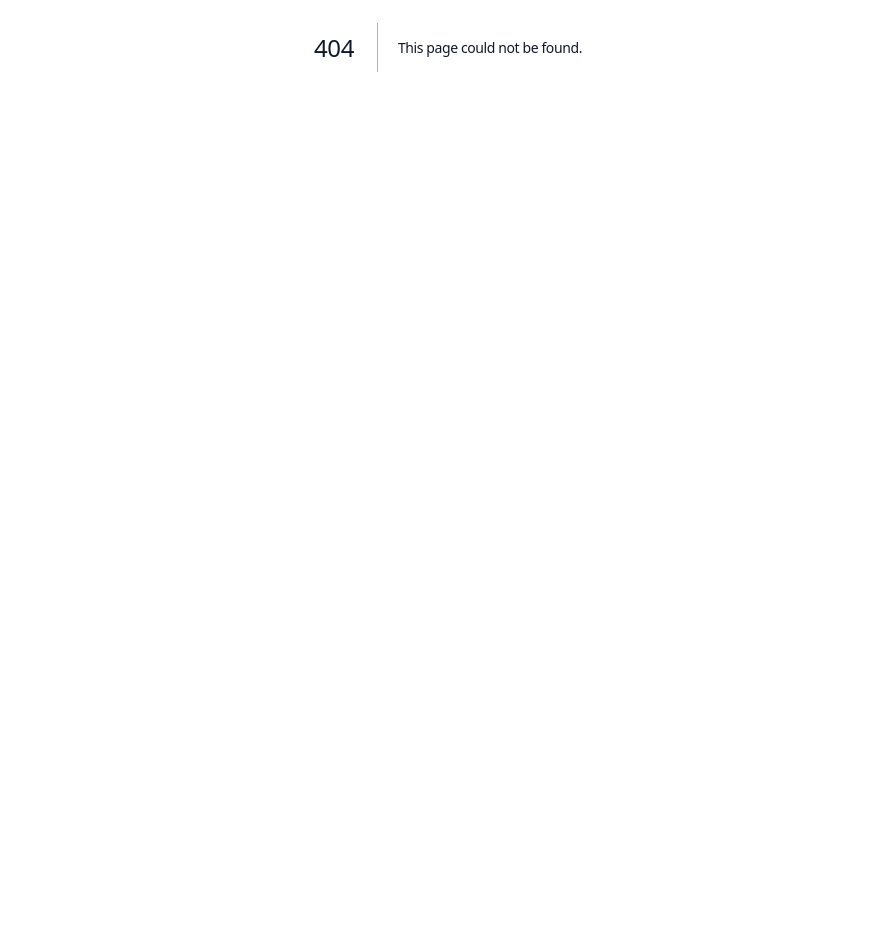
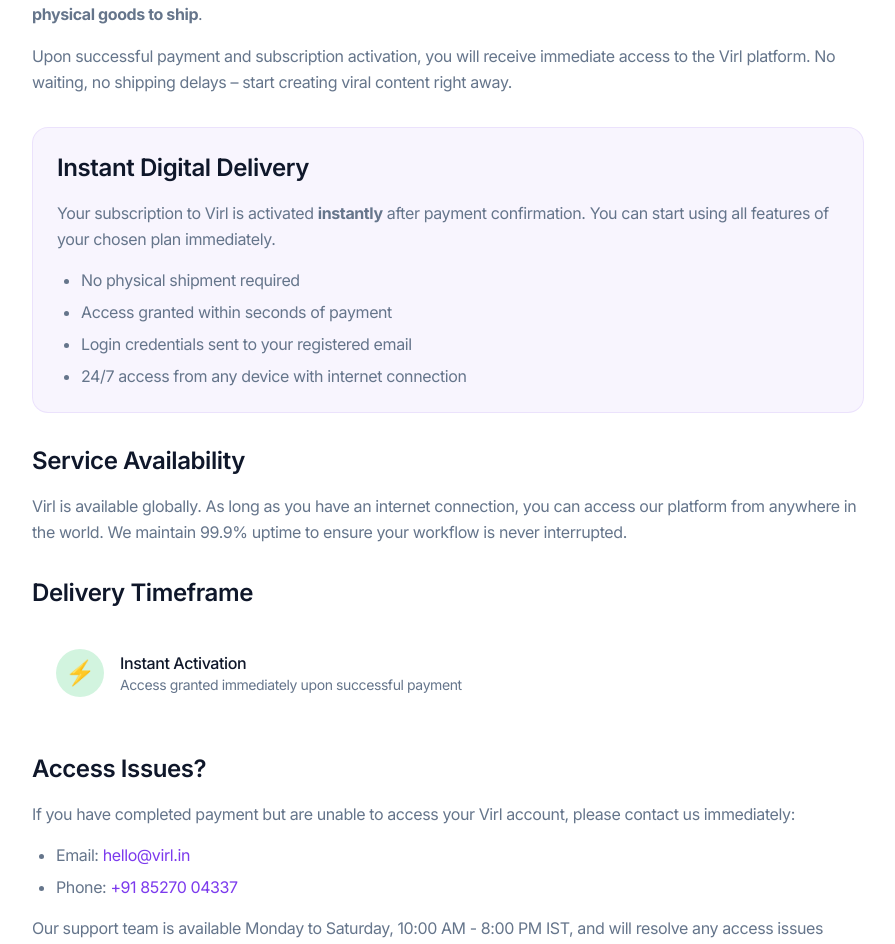
Before and after one commit to pranavchhipa/Virl_Webapp, a Next.js app: page /shipping-policy in a window 1280 px wide. Before the commit this address had no page. Shown: the part 353-1297 px from the top of the page, without its empty margins (192-1087 px from the left). Before the commit the page ends 800 px from the top, so only its background shows below. Built offline with nearby package versions, Linux system fonts and the light colour scheme.

Commit message:
Add Shipping Policy page for Razorpay verification

```diff
--- /dev/null
+++ b/app/shipping-policy/page.tsx
@@ -0,0 +1,5 @@
+import ShippingPolicy from "@/components/landing-lovable/ShippingPolicy";
+
+export default function ShippingPolicyPage() {
+    return <ShippingPolicy />;
+}
--- a/components/landing-lovable/Footer.tsx
+++ b/components/landing-lovable/Footer.tsx
@@ -19,6 +19,7 @@
     { name: "Privacy Policy", href: "/privacy-policy" },
     { name: "Terms of Service", href: "/terms-of-service" },
     { name: "Refund Policy", href: "/refund-policy" },
+    { name: "Shipping Policy", href: "/shipping-policy" },
   ],
 };
 
--- /dev/null
+++ b/components/landing-lovable/ShippingPolicy.tsx
@@ -0,0 +1,84 @@
+import Navbar from "@/components/landing-lovable/Navbar";
+import Footer from "@/components/landing-lovable/Footer";
+
+const ShippingPolicy = () => {
+    return (
+        <div className="min-h-screen bg-background">
+            <Navbar />
+            <main className="pt-32 pb-20">
+                <div className="container mx-auto px-4 sm:px-6 lg:px-8 max-w-4xl">
+                    <h1 className="text-4xl sm:text-5xl font-bold mb-8 gradient-text">Shipping & Delivery Policy</h1>
+                    <p className="text-muted-foreground mb-12">Last Updated: January 17, 2026</p>
+
+                    <div className="prose prose-lg dark:prose-invert max-w-none space-y-8">
+                        <section>
+                            <h2 className="text-2xl font-semibold mb-4">Digital Product - No Physical Shipping</h2>
+                            <p className="text-muted-foreground leading-relaxed">
+                                Virl is a <strong>Software-as-a-Service (SaaS)</strong> platform that is delivered entirely online. As a digital product, there are <strong>no physical goods to ship</strong>.
+                            </p>
+                            <p className="text-muted-foreground leading-relaxed mt-4">
+                                Upon successful payment and subscription activation, you will receive immediate access to the Virl platform. No waiting, no shipping delays – start creating viral content right away.
+                            </p>
+                        </section>
+
+                        <section className="bg-primary/5 border border-primary/10 rounded-2xl p-6">
+                            <h2 className="text-2xl font-semibold mb-4">Instant Digital Delivery</h2>
+                            <p className="text-muted-foreground leading-relaxed">
+                                Your subscription to Virl is activated <strong>instantly</strong> after payment confirmation. You can start using all features of your chosen plan immediately.
+                            </p>
+                            <ul className="list-disc pl-6 text-muted-foreground space-y-2 mt-4">
+                                <li>No physical shipment required</li>
+                                <li>Access granted within seconds of payment</li>
+                                <li>Login credentials sent to your registered email</li>
+                                <li>24/7 access from any device with internet connection</li>
+                            </ul>
+                        </section>
+
+                        <section>
+                            <h2 className="text-2xl font-semibold mb-4">Service Availability</h2>
+                            <p className="text-muted-foreground leading-relaxed">
+                                Virl is available globally. As long as you have an internet connection, you can access our platform from anywhere in the world. We maintain 99.9% uptime to ensure your workflow is never interrupted.
+                            </p>
+                        </section>
+
+                        <section>
+                            <h2 className="text-2xl font-semibold mb-4">Delivery Timeframe</h2>
+                            <div className="bg-muted/50 rounded-2xl p-6 space-y-4">
+                                <div className="flex items-center gap-4">
+                                    <div className="w-12 h-12 rounded-full bg-green-500/20 flex items-center justify-center">
+                                        <span className="text-2xl">⚡</span>
+                                    </div>
+                                    <div>
+                                        <h3 className="font-medium">Instant Activation</h3>
+                                        <p className="text-sm text-muted-foreground">Access granted immediately upon successful payment</p>
+                                    </div>
+                                </div>
+                            </div>
+                        </section>
+
+                        <section>
+                            <h2 className="text-2xl font-semibold mb-4">Access Issues?</h2>
+                            <p className="text-muted-foreground leading-relaxed">
+                                If you have completed payment but are unable to access your Virl account, please contact us immediately:
+                            </p>
+                            <ul className="list-disc pl-6 text-muted-foreground space-y-2 mt-4">
+                                <li>
+                                    Email: <a href="mailto:hello@virl.in" className="text-primary hover:underline">hello@virl.in</a>
+                                </li>
+                                <li>
+                                    Phone: <a href="tel:+918527004337" className="text-primary hover:underline">+91 85270 04337</a>
+                                </li>
+                            </ul>
+                            <p className="text-muted-foreground leading-relaxed mt-4">
+                                Our support team is available Monday to Saturday, 10:00 AM - 8:00 PM IST, and will resolve any access issues within 24 hours.
+                            </p>
+                        </section>
+                    </div>
+                </div>
+            </main>
+            <Footer />
+        </div>
+    );
+};
+
+export default ShippingPolicy;
```
